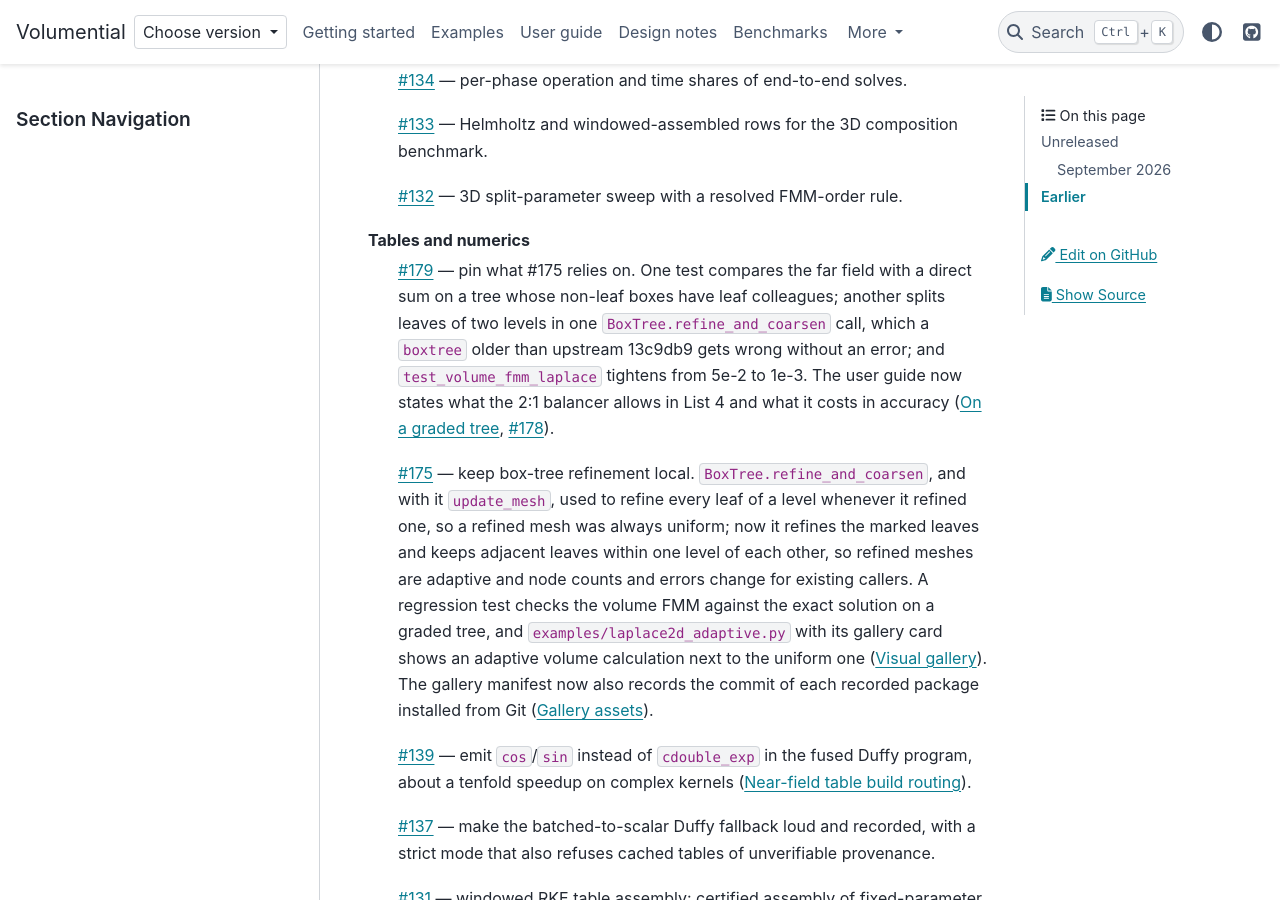
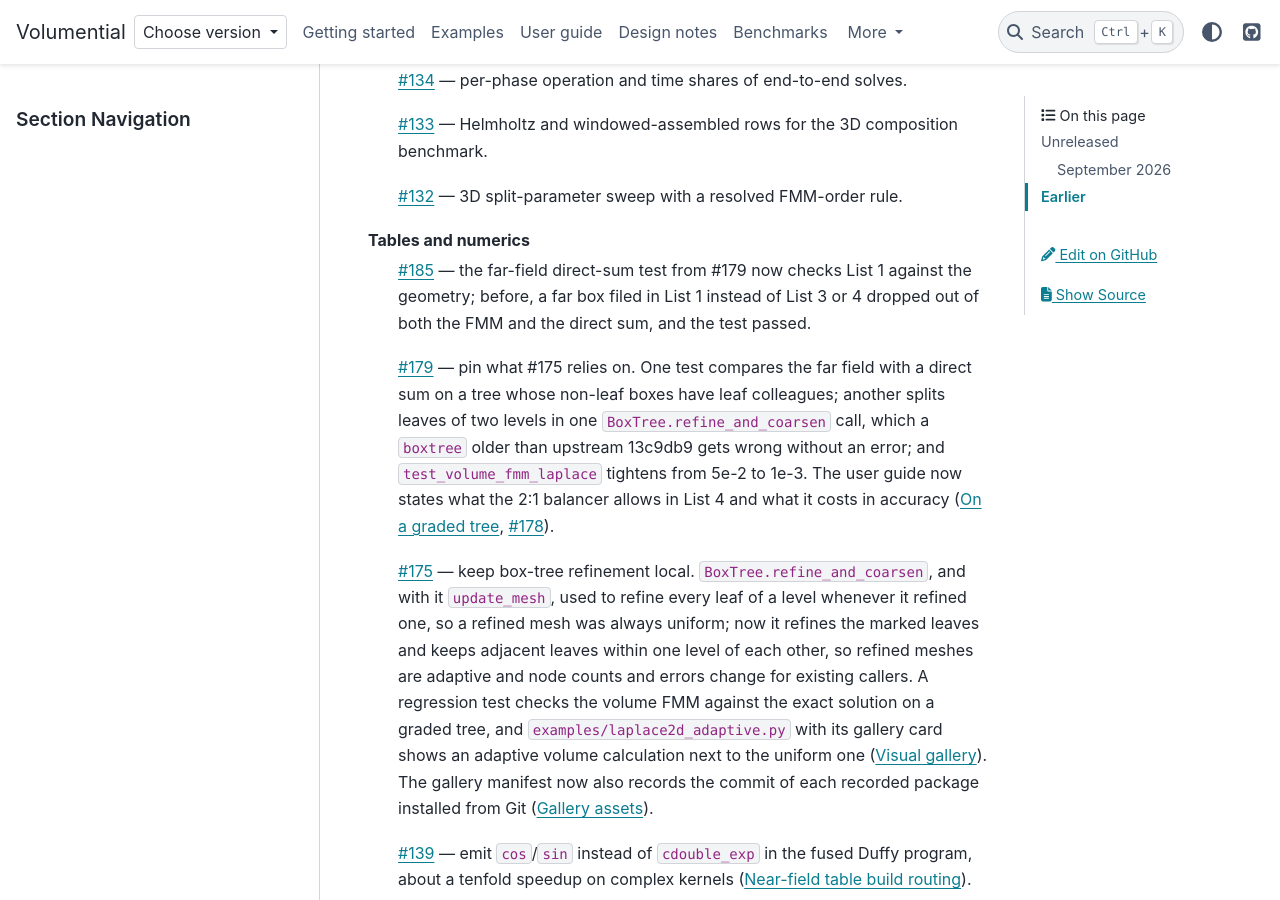
Before and after one commit to xywei/volumential, a Sphinx documentation site: the page built from doc/source/changelog.md, in a window 1280 px wide and 900 px high, scrolled down 1243 px. Built offline with Sphinx 7.4.7 and the PyData theme 0.15.4, drawn with Linux system fonts in a browser that asks for light colours.

Commit message:
docs: record #185 in the changelog

```diff
--- a/doc/source/changelog.md
+++ b/doc/source/changelog.md
@@ -52,6 +52,10 @@ Evidence and benchmarks
   sweep with a resolved FMM-order rule.
 
 Tables and numerics
+: [#185](https://github.com/xywei/volumential/pull/185) — the far-field
+  direct-sum test from #179 now checks List 1 against the geometry; before, a
+  far box filed in List 1 instead of List 3 or 4 dropped out of both the FMM
+  and the direct sum, and the test passed.
 : [#179](https://github.com/xywei/volumential/pull/179) — pin what #175
   relies on. One test compares the far field with a direct sum on a tree whose
   non-leaf boxes have leaf colleagues; another splits leaves of two levels in
```
